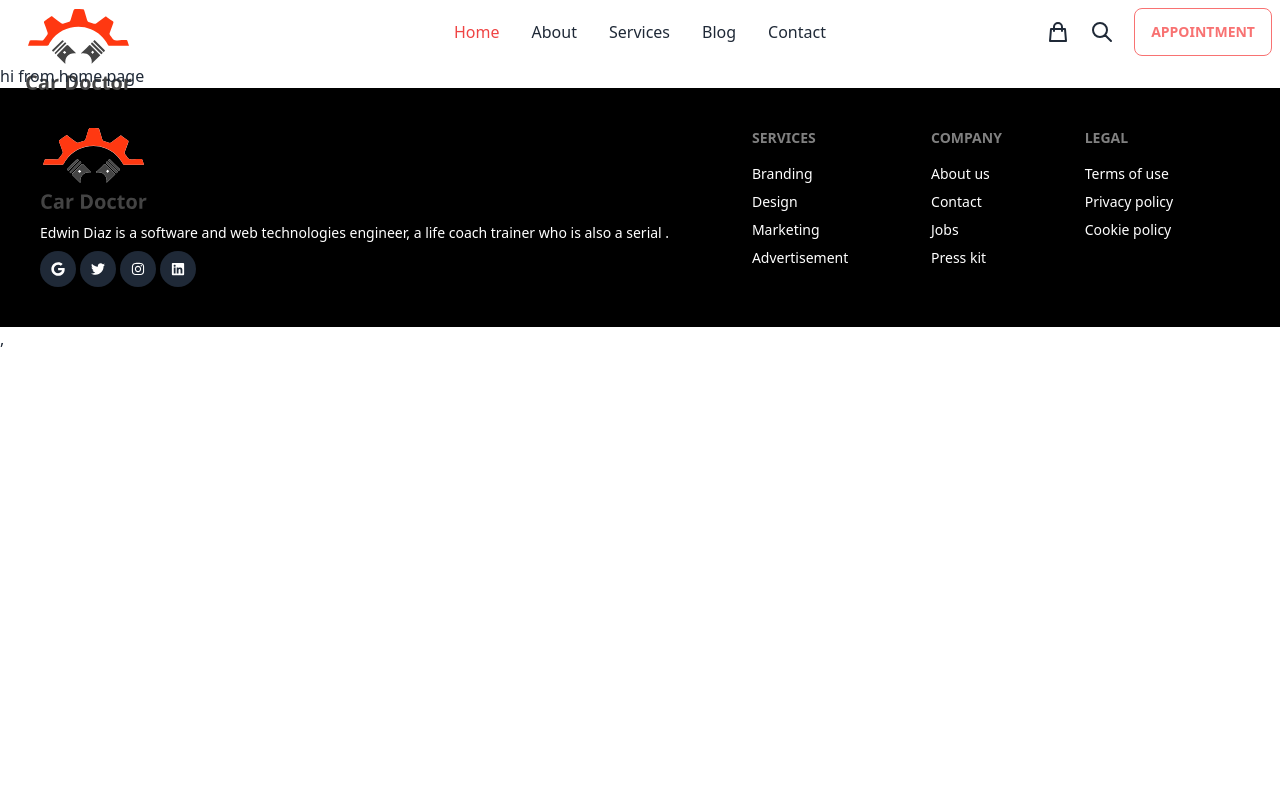
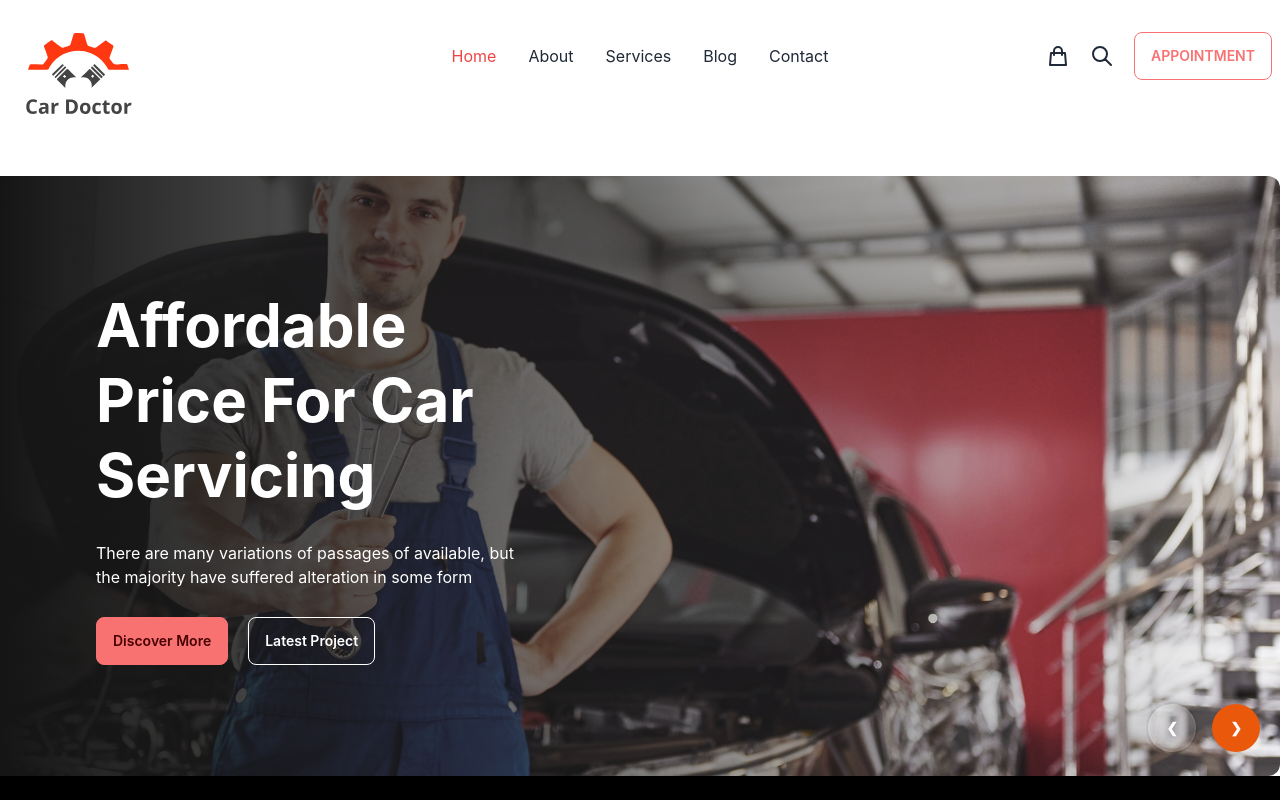
Before and after one commit to Samychowdhury01/car-doctor-client, a React (Vite) app: page / in a window 1280 px wide. Shown: the top 800 px of the page. Built offline with nearby package versions, Linux system fonts and the light colour scheme.

Commit message:
added carousel in home page

```diff
--- a/index.html
+++ b/index.html
@@ -4,7 +4,7 @@
     <meta charset="UTF-8" />
     <link rel="icon" type="image/svg+xml" href="/vite.svg" />
     <meta name="viewport" content="width=device-width, initial-scale=1.0" />
-    <title>Vite + React</title>
+    <title>Car Doctor</title>
   </head>
   <body>
     <div id="root"></div>
--- a/src/index.css
+++ b/src/index.css
@@ -1,3 +1,8 @@
 @tailwind base;
 @tailwind components;
 @tailwind utilities;
+@import url('https://fonts.googleapis.com/css2?family=Inter&display=swap');
+
+*{
+    font-family: 'Inter', sans-serif;
+}
--- /dev/null
+++ b/src/pages/Home/About/About.jsx
@@ -0,0 +1,17 @@
+import aboutImg1 from '../../../assets/images/about_us/person.jpg'
+import aboutImg2 from '../../../assets/images/about_us/parts.jpg'
+const About = () => {
+    return (
+        <div>
+            <div className='relative'>
+<img src={aboutImg1} alt="about-page-image" />
+<img src={aboutImg2} alt="about-page-image" />
+            </div>
+            <div>
+
+            </div>
+        </div>
+    );
+};
+
+export default About;
--- /dev/null
+++ b/src/pages/Home/Banner/Banner.jsx
@@ -0,0 +1,113 @@
+import bannerImg1 from '../../../assets/images/banner/1.jpg'
+import bannerImg2 from '../../../assets/images/banner/2.jpg'
+import bannerImg3 from '../../../assets/images/banner/3.jpg'
+import bannerImg4 from '../../../assets/images/banner/4.jpg'
+
+
+
+
+
+const Banner = () => {
+  return (
+    <div className="carousel w-full h-[600px] mt-16">
+      <div id="slide1" className="carousel-item relative w-full">
+        <img
+          src={bannerImg1}
+          className="w-full object-cover rounded-xl"
+        />
+        <div className="absolute flex items-center left-0 right-0 bg-gradient-to-r from-[#151515] to-[rgba(21, 21, 21, 0)] h-full">
+         <div className='text-white md:w-1/3 ml-5 md:ml-24 space-y-7'>
+          <h1 className='text-5xl md:text-6xl font-bold md:leading-[75px]'>Affordable Price For Car Servicing</h1>
+          <p>There are many variations of passages of  available, but the majority have suffered alteration in some form</p>
+          <div>
+            <button className='btn btn-error normal-case mr-5'>Discover More</button>
+            <button className='btn normal-case btn-outline text-white'>Latest Project</button>
+          </div>
+         </div>
+        </div>
+        <div className="absolute flex justify-end transform -translate-y-1/2 left-5 right-5 bottom-0">
+          <a href="#slide4" className="btn glass btn-circle mr-4">
+            ❮
+          </a>
+          <a href="#slide2" className="btn bg-orange-600 border-none btn-circle">
+            ❯
+          </a>
+        </div>
+      </div>
+      <div id="slide2" className="carousel-item relative w-full">
+        <img
+          src={bannerImg2}
+          className="w-full object-cover"
+        />
+        <div className="absolute flex items-center left-0 right-0 bg-gradient-to-r from-[#151515] to-[rgba(21, 21, 21, 0)] h-full">
+         <div className='text-white md:w-1/3 ml-5 md:ml-24 space-y-7'>
+          <h1 className='text-5xl md:text-6xl font-bold md:leading-[75px]'>Affordable Price For Car Servicing</h1>
+          <p>There are many variations of passages of  available, but the majority have suffered alteration in some form</p>
+          <div>
+            <button className='btn btn-error normal-case mr-5'>Discover More</button>
+            <button className='btn normal-case btn-outline text-white'>Latest Project</button>
+          </div>
+         </div>
+        </div>
+        <div className="absolute flex justify-end transform -translate-y-1/2 left-5 right-5 bottom-0">
+          <a href="#slide1" className="btn glass btn-circle mr-4">
+            ❮
+          </a>
+          <a href="#slide3" className="btn bg-orange-600 border-none btn-circle">
+            ❯
+          </a>
+        </div>
+      </div>
+      <div id="slide3" className="carousel-item relative w-full">
+        <img
+          src={bannerImg3}
+          className="w-full object-cover"
+        />
+        <div className="absolute flex items-center left-0 right-0 bg-gradient-to-r from-[#151515] to-[rgba(21, 21, 21, 0)] h-full">
+         <div className='text-white md:w-1/3 ml-5 md:ml-24 space-y-7'>
+          <h1 className='text-5xl md:text-6xl font-bold md:leading-[75px]'>Affordable Price For Car Servicing</h1>
+          <p>There are many variations of passages of  available, but the majority have suffered alteration in some form</p>
+          <div>
+            <button className='btn btn-error normal-case mr-5'>Discover More</button>
+            <button className='btn normal-case btn-outline text-white'>Latest Project</button>
+          </div>
+         </div>
+        </div>
+        <div className="absolute flex justify-end transform -translate-y-1/2 left-5 right-5 bottom-0">
+          <a href="#slide2" className="btn glass btn-circle mr-4">
+            ❮
+          </a>
+          <a href="#slide4" className="btn bg-orange-600 border-none btn-circle">
+            ❯
+          </a>
+        </div>
+      </div>
+      <div id="slide4" className="carousel-item relative w-full">
+        <img
+          src={bannerImg4}
+          className="w-full object-cover"
+        />
+        <div className="absolute flex items-center left-0 right-0 bg-gradient-to-r from-[#151515] to-[rgba(21, 21, 21, 0)] h-full">
+         <div className='text-white md:w-1/3 ml-5 md:ml-24 space-y-7'>
+          <h1 className='text-5xl md:text-6xl font-bold md:leading-[75px]'>Affordable Price For Car Servicing</h1>
+          <p>There are many variations of passages of  available, but the majority have suffered alteration in some form</p>
+          <div>
+            <button className='btn btn-error normal-case mr-5'>Discover More</button>
+            <button className='btn normal-case btn-outline text-white'>Latest Project</button>
+          </div>
+         </div>
+        </div>
+       <div className="absolute flex justify-end transform -translate-y-1/2 left-5 right-5 bottom-0">
+          <a href="#slide3" className="btn glass btn-circle mr-4">
+            ❮
+          </a>
+          <a href="#slide1" className="btn bg-orange-600 border-none btn-circle">
+            ❯
+          </a>
+        </div>
+      </div>
+    </div>
+  );
+};
+
+export default Banner;
--- a/src/pages/Home/Home/Home.jsx
+++ b/src/pages/Home/Home/Home.jsx
@@ -1,9 +1,11 @@
+import Banner from "../Banner/Banner";
 
 
 const Home = () => {
     return (
         <div>
-          <h1>hi from home page</h1>
+            <Banner/>
+
         </div>
     );
 };
--- a/src/pages/Shared/NavBar/NavBar.jsx
+++ b/src/pages/Shared/NavBar/NavBar.jsx
@@ -5,7 +5,7 @@ import { Link } from "react-router-dom";
 
 const NavBar = () => {
   return (
-    <div className="navbar bg-base-100">
+    <div className="navbar bg-base-100 h-28">
       <div className="navbar-start">
         <div className="dropdown">
           <label tabIndex={0} className="btn btn-ghost lg:hidden">
```
